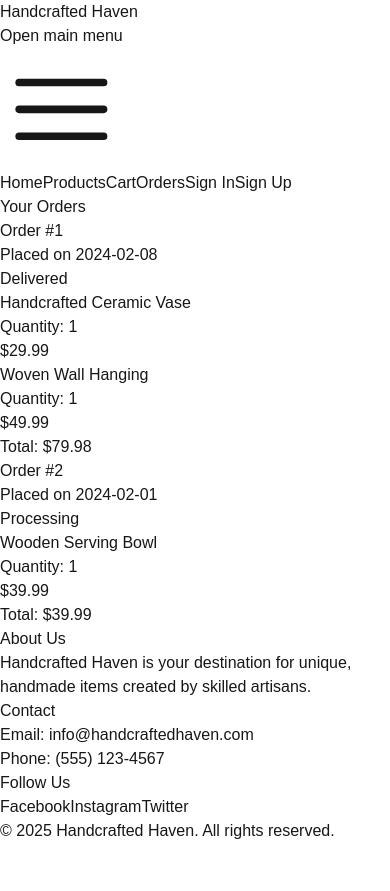
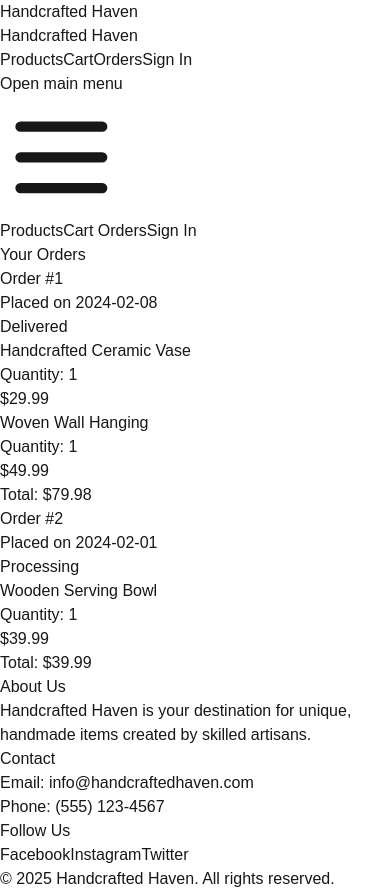
Before and after one commit to mattfelber/wdd430-final, a Next.js app: page /orders in a window 390 px wide. Before the commit the page ends 844 px from the top, so only its background shows below. Built offline with nearby package versions, Linux system fonts and the light colour scheme; no server answers.

Commit message:
fixed mobile view - menu

```diff
--- a/src/components/Layout.tsx
+++ b/src/components/Layout.tsx
@@ -20,7 +20,7 @@
           </div>
         </div>
       </header>
-      <main className="flex-grow bg-gray-50">
+      <main className="flex-grow bg-gray-50 pt-16">
         <div className="max-w-7xl mx-auto py-6 sm:px-6 lg:px-8">
           {children}
         </div>
--- a/src/components/Navigation.tsx
+++ b/src/components/Navigation.tsx
@@ -1,76 +1,157 @@
 'use client';
 
+import { useState } from 'react';
 import Link from 'next/link';
-import { useState } from 'react';
-import { Bars3Icon, XMarkIcon } from '@heroicons/react/24/solid';
+import { useAuth } from '@/contexts/AuthContext';
+import { useCart } from '@/contexts/CartContext';
 
 export default function Navigation() {
-  const [isMenuOpen, setIsMenuOpen] = useState(false);
+  const [isOpen, setIsOpen] = useState(false);
+  const { user, signOut } = useAuth();
+  const { totalItems } = useCart();
 
   return (
-    <div className="flex items-center">
+    <nav className="bg-white shadow-lg fixed w-full top-0 z-50">
+      <div className="max-w-7xl mx-auto px-4 sm:px-6 lg:px-8">
+        <div className="flex justify-between h-16">
+          <div className="flex">
+            <div className="flex-shrink-0 flex items-center">
+              <Link href="/" className="text-xl font-bold text-indigo-600">
+                Handcrafted Haven
+              </Link>
+            </div>
+          </div>
+
+          {/* Desktop Navigation */}
+          <div className="hidden sm:flex sm:items-center sm:space-x-8">
+            <Link
+              href="/products"
+              className="text-gray-700 hover:text-indigo-600 px-3 py-2 rounded-md"
+            >
+              Products
+            </Link>
+            <Link
+              href="/cart"
+              className="text-gray-700 hover:text-indigo-600 px-3 py-2 rounded-md relative"
+            >
+              Cart
+              {totalItems > 0 && (
+                <span className="absolute -top-1 -right-1 bg-indigo-600 text-white text-xs rounded-full h-5 w-5 flex items-center justify-center">
+                  {totalItems}
+                </span>
+              )}
+            </Link>
+            <Link
+              href="/orders"
+              className="text-gray-700 hover:text-indigo-600 px-3 py-2 rounded-md"
+            >
+              Orders
+            </Link>
+            {user ? (
+              <button
+                onClick={signOut}
+                className="text-gray-700 hover:text-indigo-600 px-3 py-2 rounded-md"
+              >
+                Sign Out
+              </button>
+            ) : (
+              <Link
+                href="/auth/signin"
+                className="text-gray-700 hover:text-indigo-600 px-3 py-2 rounded-md"
+              >
+                Sign In
+              </Link>
+            )}
+          </div>
+
           {/* Mobile menu button */}
-      <div className="md:hidden">
+          <div className="flex items-center sm:hidden">
             <button
-          onClick={() => setIsMenuOpen(!isMenuOpen)}
-          className="inline-flex items-center justify-center p-2 rounded-md text-gray-700 hover:text-gray-900 hover:bg-gray-100 focus:outline-none focus:ring-2 focus:ring-inset focus:ring-indigo-500"
+              onClick={() => setIsOpen(!isOpen)}
+              className="inline-flex items-center justify-center p-2 rounded-md text-gray-700 hover:text-indigo-600 hover:bg-gray-100 focus:outline-none focus:ring-2 focus:ring-inset focus:ring-indigo-500"
             >
               <span className="sr-only">Open main menu</span>
-          {isMenuOpen ? (
-            <XMarkIcon className="block h-6 w-6" aria-hidden="true" />
+              {!isOpen ? (
+                <svg
+                  className="block h-6 w-6"
+                  xmlns="http://www.w3.org/2000/svg"
+                  fill="none"
+                  viewBox="0 0 24 24"
+                  stroke="currentColor"
+                >
+                  <path
+                    strokeLinecap="round"
+                    strokeLinejoin="round"
+                    strokeWidth={2}
+                    d="M4 6h16M4 12h16M4 18h16"
+                  />
+                </svg>
               ) : (
-            <Bars3Icon className="block h-6 w-6" aria-hidden="true" />
+                <svg
+                  className="block h-6 w-6"
+                  xmlns="http://www.w3.org/2000/svg"
+                  fill="none"
+                  viewBox="0 0 24 24"
+                  stroke="currentColor"
+                >
+                  <path
+                    strokeLinecap="round"
+                    strokeLinejoin="round"
+                    strokeWidth={2}
+                    d="M6 18L18 6M6 6l12 12"
+                  />
+                </svg>
               )}
             </button>
           </div>
-
-      {/* Desktop menu */}
-      <div className="hidden md:flex md:items-center md:space-x-4">
-        <Link href="/" className="text-gray-700 hover:text-indigo-600 px-3 py-2 rounded-md text-sm font-medium">
-          Home
-        </Link>
-        <Link href="/products" className="text-gray-700 hover:text-indigo-600 px-3 py-2 rounded-md text-sm font-medium">
-          Products
-        </Link>
-        <Link href="/cart" className="text-gray-700 hover:text-indigo-600 px-3 py-2 rounded-md text-sm font-medium">
-          Cart
-        </Link>
-        <Link href="/orders" className="text-gray-700 hover:text-indigo-600 px-3 py-2 rounded-md text-sm font-medium">
-          Orders
-        </Link>
-        <Link href="/auth/signin" className="text-gray-700 hover:text-indigo-600 px-3 py-2 rounded-md text-sm font-medium">
-          Sign In
-        </Link>
-        <Link href="/auth/signup" className="bg-indigo-600 text-white hover:bg-indigo-700 px-3 py-2 rounded-md text-sm font-medium">
-          Sign Up
-        </Link>
+        </div>
       </div>
 
       {/* Mobile menu */}
-      {isMenuOpen && (
-        <div className="md:hidden absolute top-16 right-0 left-0 bg-white shadow-lg">
-          <div className="px-2 pt-2 pb-3 space-y-1">
-            <Link href="/" className="block text-gray-700 hover:text-indigo-600 px-3 py-2 rounded-md text-base font-medium">
-              Home
-            </Link>
-            <Link href="/products" className="block text-gray-700 hover:text-indigo-600 px-3 py-2 rounded-md text-base font-medium">
+      <div className={`${isOpen ? 'block' : 'hidden'} sm:hidden bg-white border-t border-gray-200`}>
+        <div className="pt-2 pb-3 space-y-1">
+          <Link
+            href="/products"
+            className="block px-3 py-2 text-base font-medium text-gray-700 hover:text-indigo-600 hover:bg-gray-50"
+            onClick={() => setIsOpen(false)}
+          >
             Products
           </Link>
-            <Link href="/cart" className="block text-gray-700 hover:text-indigo-600 px-3 py-2 rounded-md text-base font-medium">
-              Cart
+          <Link
+            href="/cart"
+            className="block px-3 py-2 text-base font-medium text-gray-700 hover:text-indigo-600 hover:bg-gray-50"
+            onClick={() => setIsOpen(false)}
+          >
+            Cart {totalItems > 0 && `(${totalItems})`}
           </Link>
-            <Link href="/orders" className="block text-gray-700 hover:text-indigo-600 px-3 py-2 rounded-md text-base font-medium">
+          <Link
+            href="/orders"
+            className="block px-3 py-2 text-base font-medium text-gray-700 hover:text-indigo-600 hover:bg-gray-50"
+            onClick={() => setIsOpen(false)}
+          >
             Orders
           </Link>
-            <Link href="/auth/signin" className="block text-gray-700 hover:text-indigo-600 px-3 py-2 rounded-md text-base font-medium">
+          {user ? (
+            <button
+              onClick={() => {
+                signOut();
+                setIsOpen(false);
+              }}
+              className="block w-full text-left px-3 py-2 text-base font-medium text-gray-700 hover:text-indigo-600 hover:bg-gray-50"
+            >
+              Sign Out
+            </button>
+          ) : (
+            <Link
+              href="/auth/signin"
+              className="block px-3 py-2 text-base font-medium text-gray-700 hover:text-indigo-600 hover:bg-gray-50"
+              onClick={() => setIsOpen(false)}
+            >
               Sign In
             </Link>
-            <Link href="/auth/signup" className="block bg-indigo-600 text-white hover:bg-indigo-700 px-3 py-2 rounded-md text-base font-medium">
-              Sign Up
-            </Link>
+          )}
         </div>
       </div>
-      )}
-    </div>
+    </nav>
   );
 }
```
Lines whose indentation alone changed are shown as unchanged.
